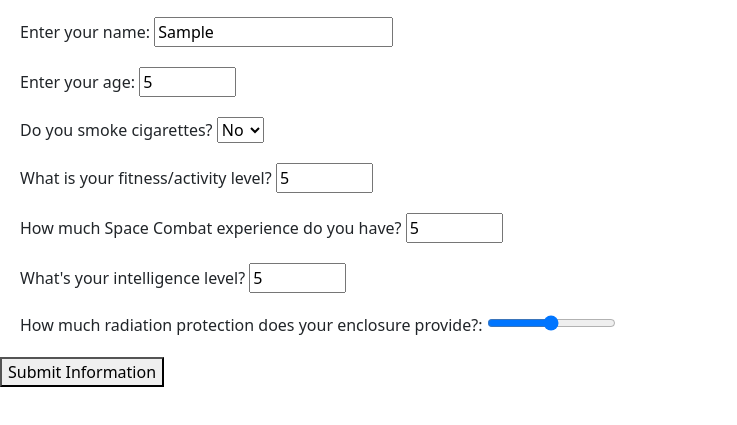
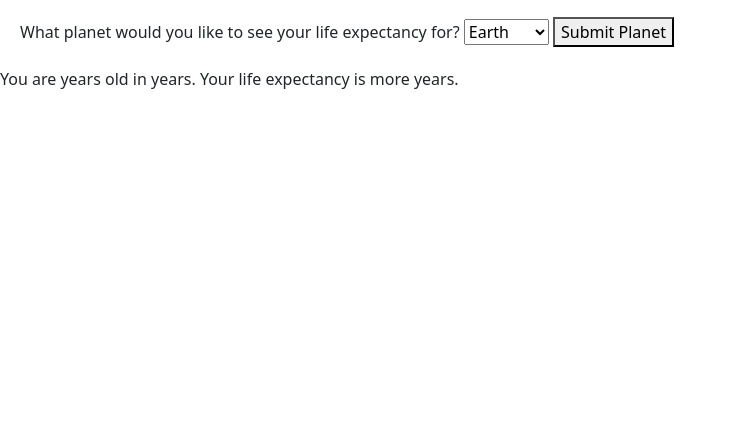
Before and after one commit to Cruduper/galactic-age, a website built with webpack: page src/index.html in a window 1280 px wide. Both pictures are taken after typing "Sample", "5", "5", "5", "5" into the empty fields and a click on the button "Submit Information". Shown: the part 37-462 px from the top of the page, without its empty margins (0-737 px from the left). Built offline with nearby package versions, Linux system fonts and the light colour scheme.

Commit message:
adds code for submitting planet and getting response back

```diff
--- a/src/index.html
+++ b/src/index.html
@@ -41,6 +41,23 @@
 
     <button id="submit" type="button">Submit Information</button>
 </form>
-  <p id="response"></p>
+
+<div id="calculator">
+  <form>
+    <div class="form-group">
+      <label for="planetSelect">What planet would you like to see your life expectancy for?</label>
+      <select id="planetSelect">
+        <option value="Earth">Earth</option>
+        <option value="Mercury">Mercury</option>
+        <option value="Venus">Venus</option>
+        <option value="Mars">Mars</option>
+        <option value="Jupiter">Jupiter</option>
+      </select>
+      <button id="submitPlanet" type="button">Submit Planet</button>
+    </div>
+  </form>
+</div>
+
+  <p id="response">You are <span id="galacticAge"></span> years old in <span class="planet"></span> years. Your life expectancy is <span id="lifeLeft"></span> more <span class="planet"></span> years.</p>
 </body>
 </html>
--- a/src/index.js
+++ b/src/index.js
@@ -3,6 +3,8 @@ import 'bootstrap';
 import 'bootstrap/dist/css/bootstrap.min.css';
 import './css/styles.css';
 import Human from './js/human.js';
+
+let user;
 
 function correctInput(userValArr){
   let correctInputs = true;
@@ -11,7 +13,6 @@ function correctInput(userValArr){
       correctInputs = false;
     }
   });
-
   return correctInputs;
 }
 
@@ -26,10 +27,25 @@ $("#submit").click( function(){
   userInputs[3] = parseInt( $("#intelligence").val() );
   userInputs[4] = parseInt( $("#rad").val() );
 
-  if ( correctInput( userInputs) ){
-    const user = new Human(nameVar, userInputs[0], smokeVar, userInputs[1], userInputs[2], userInputs[3], userInputs[4]);
-    //$("userInput").hide();
-  } else {
+  if ( correctInput(userInputs) ){
+    user = new Human(nameVar, userInputs[0], smokeVar, userInputs[1], userInputs[2], userInputs[3], userInputs[4]);
+    $("#userInput").hide();
+    $("#calculator").show();
+  }
+  else {
     alert("You entered an incorrect value, try again!");
   }
 });
+
+
+$("#submitPlanet").click( () => {
+  $("#calculator").hide();
+  const chosenPlanet = $("#planetSelect").val();
+  const galacticAge = user.planetaryAge( user.age, chosenPlanet );
+  const galacticLifeExp = user.planetaryAge( user.lifeExp, chosenPlanet);
+  const galacticLifeLeft = galacticLifeExp - galacticAge;
+  $("galacticAge").text(galacticAge);
+  $("planet").text(chosenPlanet);
+  $("lifeLeft").text(galacticLifeLeft);
+  $("#response").show();
+});
```
